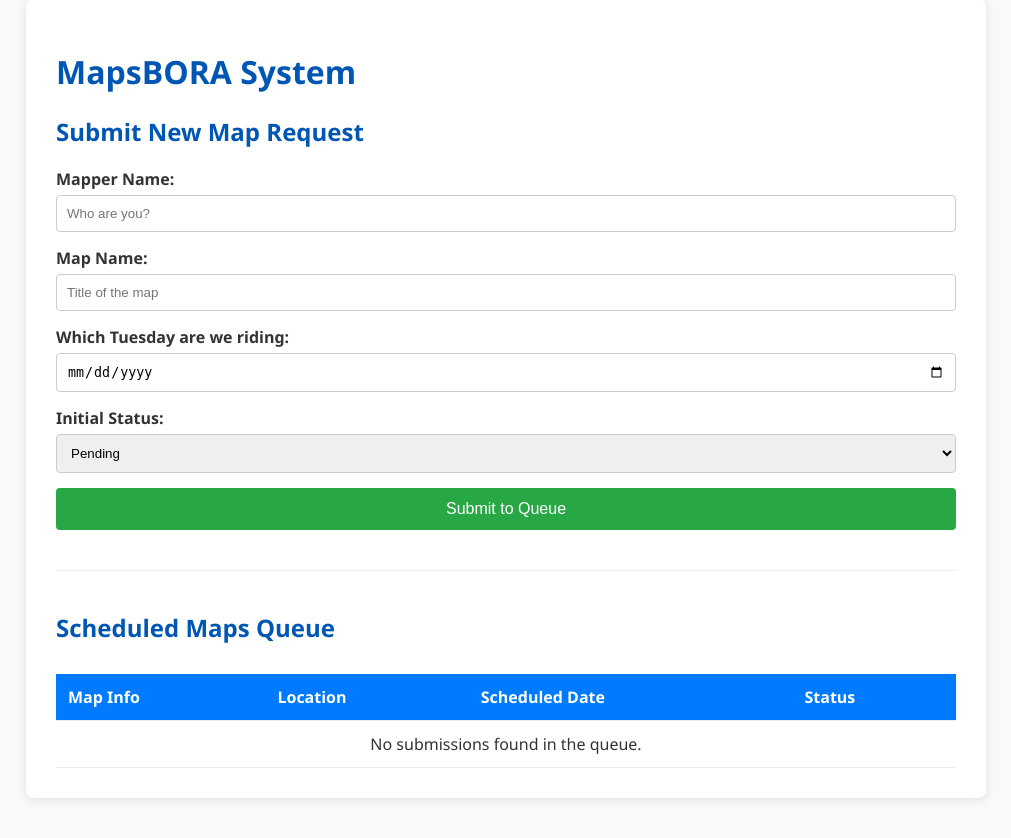
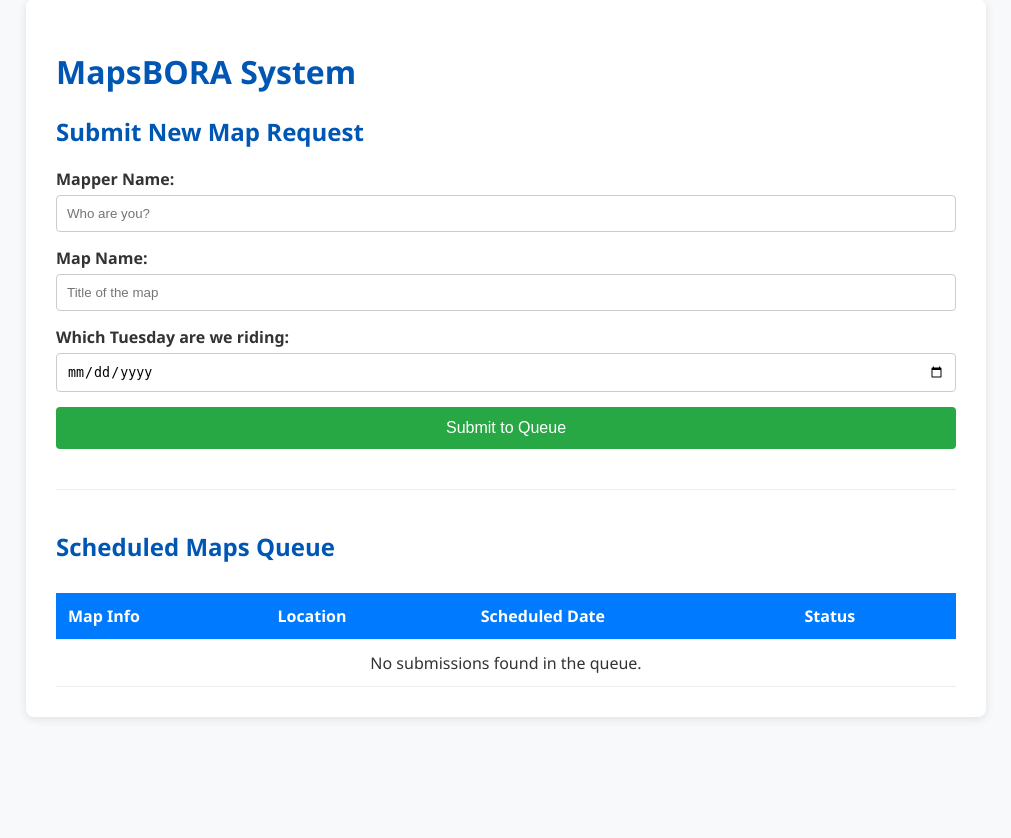
Before and after one commit to lfcaldeira/django-repo, a Django app: page / in a window 1280 px wide. Shown: the part 41-879 px from the top of the page, without its empty margins (134-1145 px from the left). After the commit the page ends 760 px from the top, so only its background shows below. Run offline with Django 5.2, Linux system fonts and the light colour scheme; data that the repository does not hold is empty.

Commit message:
removed status from form

```diff
--- a/apps/MapsBORA/templates/MapsBORA/index.html
+++ b/apps/MapsBORA/templates/MapsBORA/index.html
@@ -46,15 +46,6 @@
                 <input type="date" id="submitted_date" name="submitted_date" required>
             </div>
 
-            <div class="form-group">
-                <label for="status">Initial Status:</label>
-                <select id="status" name="status">
-                    <option value="pending">Pending</option>
-                    <option value="approved">Approved</option>
-                    <option value="rejected">Rejected</option>
-                </select>
-            </div>
-
             <button type="submit">Submit to Queue</button>
         </form>
 
```
